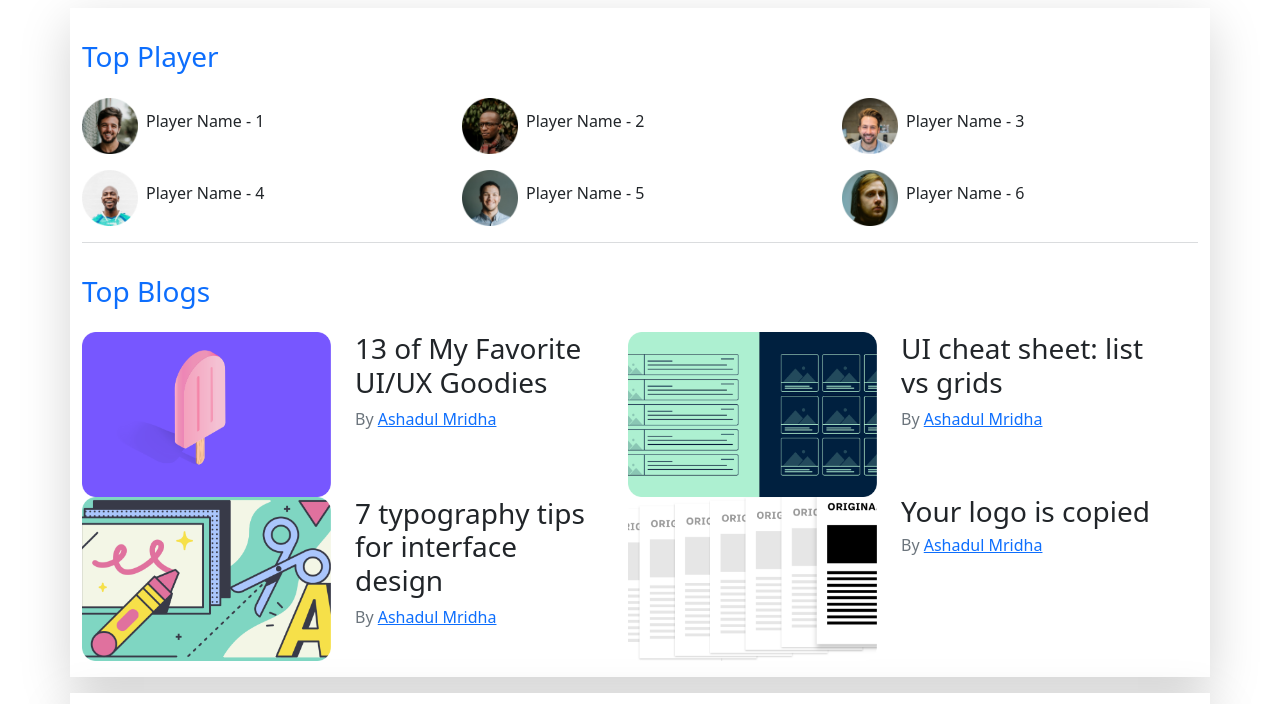
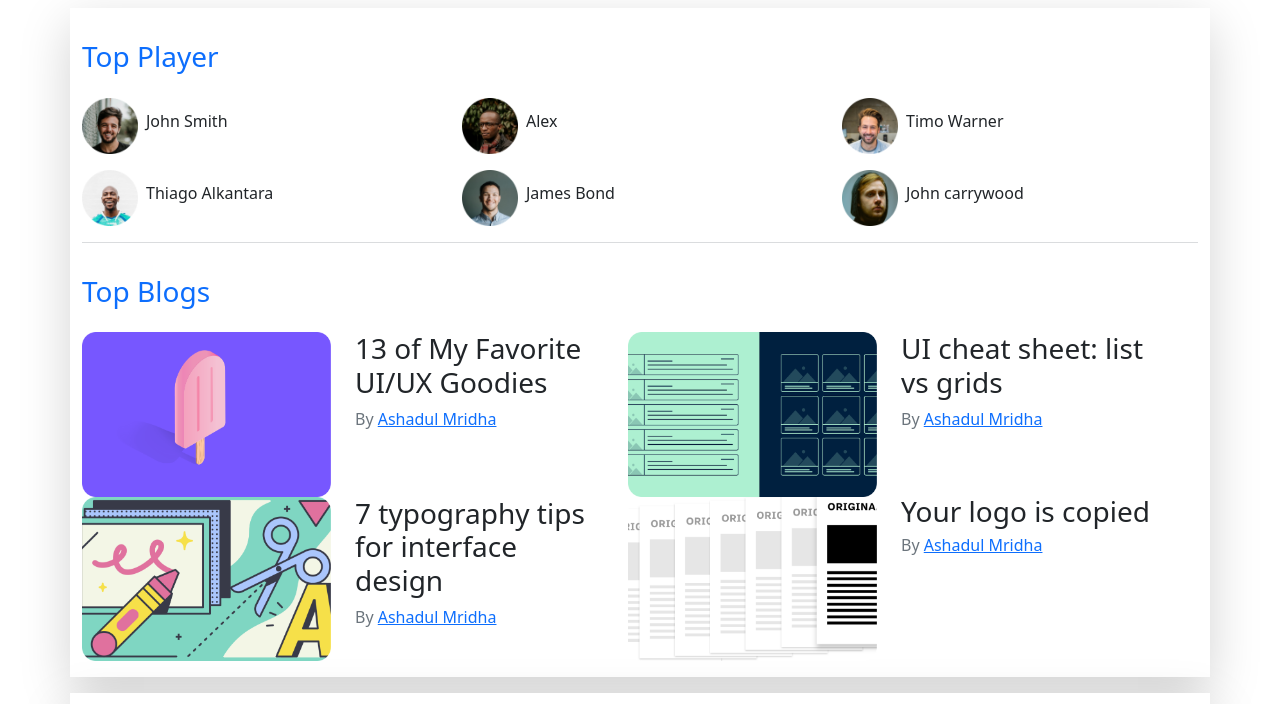
Before and after one commit to ashadul-mridha/leader-board-bootstrap, a plain HTML site: page index.html in a window 1280 px wide. Shown: the part 96-800 px from the top of the page. Drawn offline with Linux system fonts and the light colour scheme.

Commit message:
demo name add

```diff
--- a/index.html
+++ b/index.html
@@ -30,27 +30,27 @@
                 <div class="players row row-cols-md-2 row-cols-sm-1 row-cols-lg-3 gy-3 d-flex justify-content-center">
                     <div class="player d-flex align-items-center">
                         <img src="assets/images/players/player-1.png" alt="" height="56px" width="56px" class="img-fluid">
-                        <h4 class="h6 text-dark ms-2">Player Name - 1</h4>
+                        <h4 class="h6 text-dark ms-2">John Smith</h4>
                     </div>
                     <div class="player d-flex align-items-center">
                         <img src="assets/images/players/player-2.png" alt="" height="56px" width="56px" class="img-fluid">
-                        <h4 class="h6 text-dark ms-2">Player Name - 2</h4>
+                        <h4 class="h6 text-dark ms-2">Alex</h4>
                     </div>
                     <div class="player d-flex align-items-center">
                         <img src="assets/images/players/player-3.png" alt="" height="56px" width="56px" class="img-fluid">
-                        <h4 class="h6 text-dark ms-2">Player Name - 3</h4>
+                        <h4 class="h6 text-dark ms-2">Timo Warner</h4>
                     </div>
                     <div class="player d-flex align-items-center">
                         <img src="assets/images/players/player-4.png" alt="" height="56px" width="56px" class="img-fluid">
-                        <h4 class="h6 text-dark ms-2">Player Name - 4</h4>
+                        <h4 class="h6 text-dark ms-2">Thiago Alkantara</h4>
                     </div>
                     <div class="player d-flex align-items-center">
                         <img src="assets/images/players/player-5.png" alt="" height="56px" width="56px" class="img-fluid">
-                        <h4 class="h6 text-dark ms-2">Player Name - 5</h4>
+                        <h4 class="h6 text-dark ms-2">James Bond</h4>
                     </div>
                     <div class="player d-flex align-items-center">
                         <img src="assets/images/players/player-6.png" alt="" height="56px" width="56px" class="img-fluid">
-                        <h4 class="h6 text-dark ms-2">Player Name - 6</h4>
+                        <h4 class="h6 text-dark ms-2">John carrywood</h4>
                     </div>
                 </div>
             </div>
```
